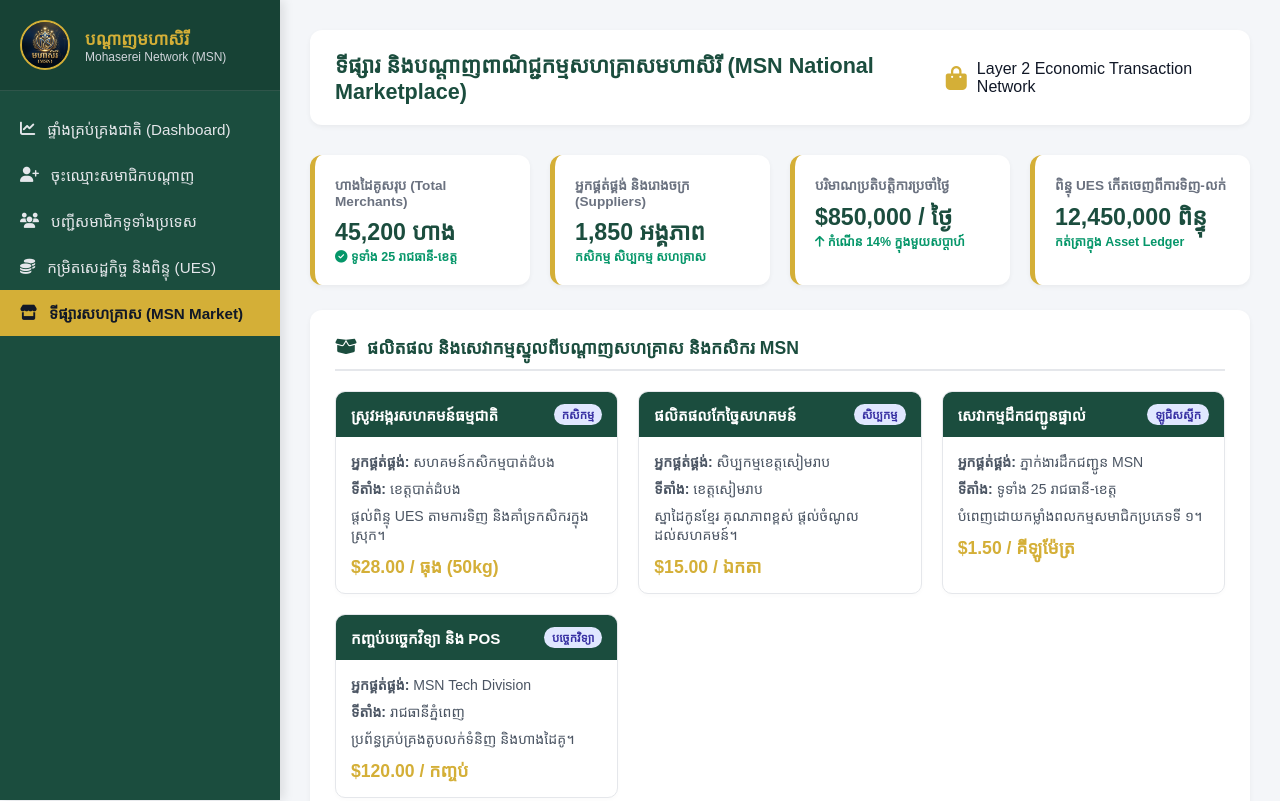
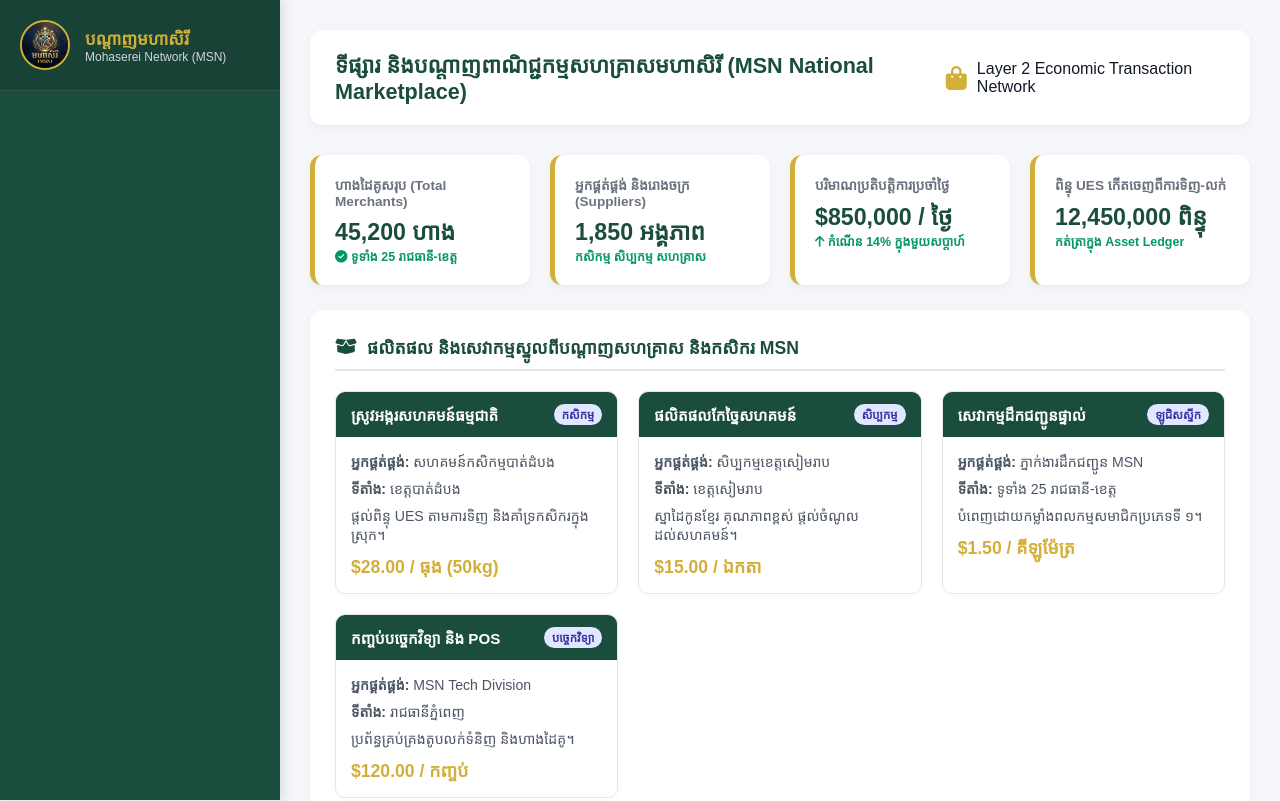
Before and after one commit to mohaserey/moha_serei_system_update_msn_market, a plain HTML site: page index.html in a window 1280 px wide. Shown: the top 801 px of the page. Drawn offline with Linux system fonts and the light colour scheme; a web font is replaced by a local one.

Commit message:
Update index.html

```diff
--- a/index.html
+++ b/index.html
@@ -251,13 +251,6 @@
                 <p>Mohaserei Network (MSN)</p>
             </div>
         </div>
-        <ul class="nav-menu">
-            <li><a href="https://mohaserey.github.io/moha_serei_system_update_dashboard/"><i class="fas fa-chart-line"></i> ផ្ទាំងគ្រប់គ្រងជាតិ (Dashboard)</a></li>
-            <li><a href="https://mohaserey.github.io/moha_serei_system_update_registration/"><i class="fas fa-user-plus"></i> ចុះឈ្មោះសមាជិកបណ្ដាញ</a></li>
-            <li><a href="https://mohaserey.github.io/moha_serei_system_update_member/"><i class="fas fa-users"></i> បញ្ជីសមាជិកទូទាំងប្រទេស</a></li>
-            <li><a href="https://mohaserey.github.io/moha_serei_system_update_economy/"><i class="fas fa-coins"></i> កម្រិតសេដ្ឋកិច្ច និងពិន្ទុ (UES)</a></li>
-            <li><a href="https://mohaserey.github.io/moha_serei_system_update_msn_market/" class="active"><i class="fas fa-store"></i> ទីផ្សារសហគ្រាស (MSN Market)</a></li>
-        </ul>
     </aside>
 
     <!-- Main Content -->
```
